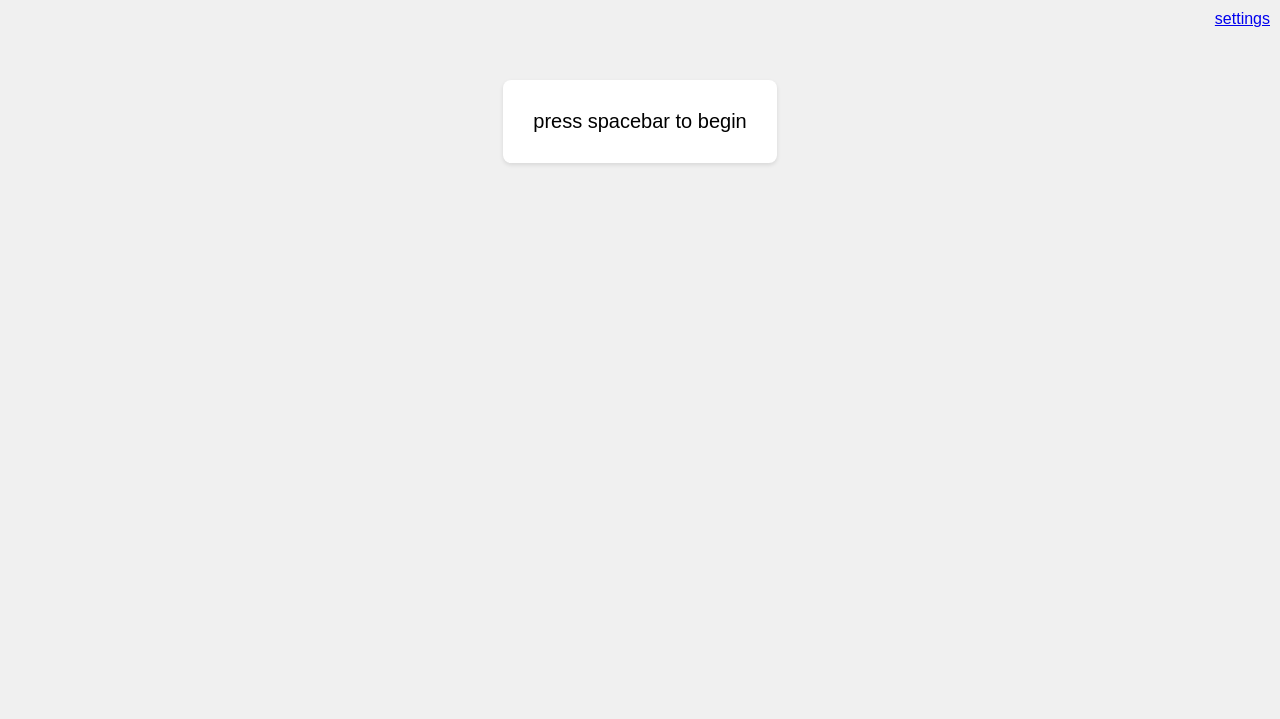
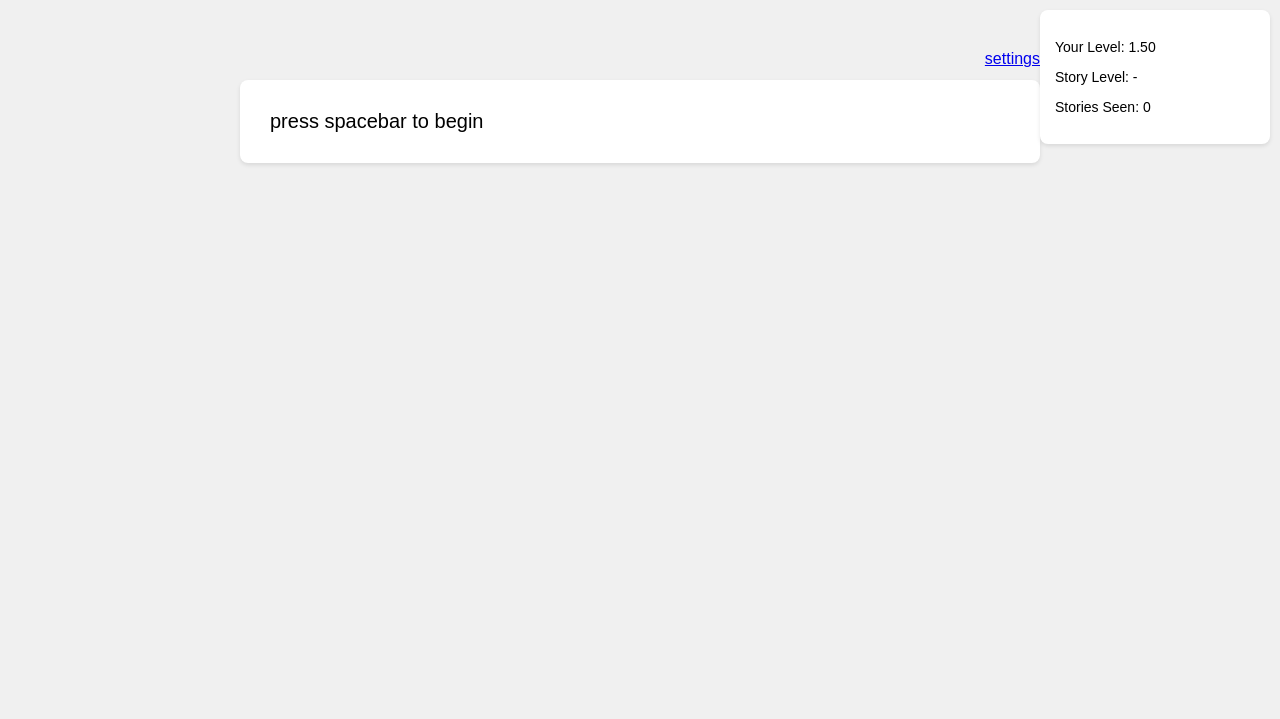
Before and after one commit to vkethana/cognate_sentences, a Flask app: page / in a window 1280 px wide. Shown: the top 719 px of the page. Run offline with Flask 3, Linux system fonts and the light colour scheme.

Commit message:
added back features that got deleted by claude

```diff
--- a/templates/index.html
+++ b/templates/index.html
@@ -16,12 +16,32 @@
             background-color: #f0f0f0;
         }
 
+        #stats-panel {
+            position: fixed;  /* Fixed to window corner */
+            top: 10px;
+            right: 10px;
+            background-color: white;
+            padding: 15px;
+            border-radius: 8px;
+            box-shadow: 0 2px 4px rgba(0,0,0,0.1);
+            font-size: 14px;
+            min-width: 200px;
+            z-index: 100;  /* Above story container but below modals */
+        }
+
         #story-container {
             width: 800px;
             height: 80vh;
             display: flex;
-            justify-content: center;
-            align-items: flex-start;
+            flex-direction: column;
+            position: relative;  /* For positioning the settings link */
+        }
+
+        #settings-link {
+            position: absolute;
+            top: -30px;  /* Position above the container */
+            right: 0;
+            font-size: 16px;
         }
 
         #sentence-display {
@@ -112,8 +132,13 @@
     </style>
 </head>
 <body>
+    <div id="stats-panel">
+        <p>Your Level: <span class="stat-value" id="user-difficulty">1.5</span></p>
+        <p>Story Level: <span class="stat-value" id="story-difficulty">-</span></p>
+        <p>Stories Seen: <span class="stat-value" id="stories-seen-count">0</span></p>
+    </div>
     <div id="story-container">
-        <a href="#" id="settings-link" style="position: absolute; top: 10px; right: 10px; font-size: 16px;">settings</a>
+        <a href="#" id="settings-link">settings</a>
         <div id="sentence-display">
             press spacebar to begin
         </div>
@@ -147,7 +172,7 @@
                 <textarea id="translation-input" rows="3" style="width: 100%; margin: 10px 0; padding: 8px;"></textarea>
                 <div class="error-message" style="color: #dc3545; margin-bottom: 10px; display: none;"></div>
                 <button onclick="checkTranslation()">Check Translation</button>
-                <button onclick="skipTranslation()">Force Skip</button>
+                <button onclick="skipTranslation()">Skip Translation</button>
                 <div class="attempts-remaining" style="margin-top: 10px; font-size: 14px; color: #666;"></div>
             </div>
         </div>
@@ -163,6 +188,13 @@
         if (!localStorage.getItem('seenStories')) {
             localStorage.setItem('seenStories', JSON.stringify([]));
         }
+
+        // Update initial stats display
+        document.getElementById('user-difficulty').textContent =
+            parseFloat(localStorage.getItem('userDifficulty')).toFixed(2);
+        document.getElementById('stories-seen-count').textContent =
+            JSON.parse(localStorage.getItem('seenStories')).length;
+
         let translationExercisePending = false;
         let currentTranslationAttempts = 0;
         const MAX_TRANSLATION_ATTEMPTS = 3;
@@ -236,6 +268,12 @@
         }
 
         async function skipTranslation() {
+            // Increase difficulty slightly for correct translations
+            let currentDifficulty = parseFloat(localStorage.getItem('userDifficulty'));
+            currentDifficulty = Math.min(MAX_DIFFICULTY, currentDifficulty + DIFFICULTY_STEP);
+            localStorage.setItem('userDifficulty', currentDifficulty.toString());
+            document.getElementById('user-difficulty').textContent = currentDifficulty.toFixed(2);
+
             translationExercisePending = false;
             translationModal.style.display = 'none';
         }
@@ -270,6 +308,7 @@
                     let currentDifficulty = parseFloat(localStorage.getItem('userDifficulty'));
                     currentDifficulty = Math.min(MAX_DIFFICULTY, currentDifficulty + DIFFICULTY_STEP);
                     localStorage.setItem('userDifficulty', currentDifficulty.toString());
+                    document.getElementById('user-difficulty').textContent = currentDifficulty.toFixed(2);
 
                     translationExercisePending = false;
                     translationModal.style.display = 'none';
@@ -280,6 +319,7 @@
                         let currentDifficulty = parseFloat(localStorage.getItem('userDifficulty'));
                         currentDifficulty = Math.max(MIN_DIFFICULTY, currentDifficulty - DIFFICULTY_STEP);
                         localStorage.setItem('userDifficulty', currentDifficulty.toString());
+                        document.getElementById('user-difficulty').textContent = currentDifficulty.toFixed(2);
 
                         translationExercisePending = false;
                         translationModal.style.display = 'none';
@@ -300,14 +340,8 @@
         }
 
         translationModal.addEventListener('click', function(e) {
-            // Prevent closing the modal if we're in the middle of a translation exercise
             if (e.target === translationModal) {
-                // Only allow closing if there's no API key and we need to go to settings
-                const apiKey = localStorage.getItem('openai_api_key');
-                if (!apiKey) {
-                    openSettings();
-                }
-                // Otherwise, do nothing - user must complete the exercise
+                translationModal.style.display = 'none';
             }
         });
 
@@ -359,17 +393,23 @@
             console.log("current sentence index is", currentSentenceIndex)
 
             const data = await response.json();
+            currentSentenceToTranslate = data.sentence;
 
             if (data.isLastSentence) {
                 // Update seen stories list
                 const seenStories = JSON.parse(localStorage.getItem('seenStories'));
                 seenStories.push(currentStoryFile);
                 localStorage.setItem('seenStories', JSON.stringify(seenStories));
+                document.getElementById('stories-seen-count').textContent = seenStories.length;
+
+                // Log seen stories to console
+                console.log('Stories seen so far:', seenStories);
 
                 // Reset for next story
                 localStorage.setItem('currentStoryFile', '');
                 localStorage.setItem('currentSentenceIndex', '0');
                 contentDiv.textContent = 'press spacebar to begin';
+                document.getElementById('story-difficulty').textContent = '-';
                 return;
             }
 
@@ -379,6 +419,11 @@
                 console.log("First sentence")
                 // Put it in <p> tags
                 contentDiv.innerHTML = '<p>' + data.sentence + '</p>';
+                // Update story difficulty display if provided
+                if (data.storyDifficulty !== undefined) {
+                    document.getElementById('story-difficulty').textContent =
+                        parseFloat(data.storyDifficulty).toFixed(2);
+                }
             } else {
                 // Append the new sentence to existing story
                 // Show every sentence on a different line using distinct <p> tags
```
